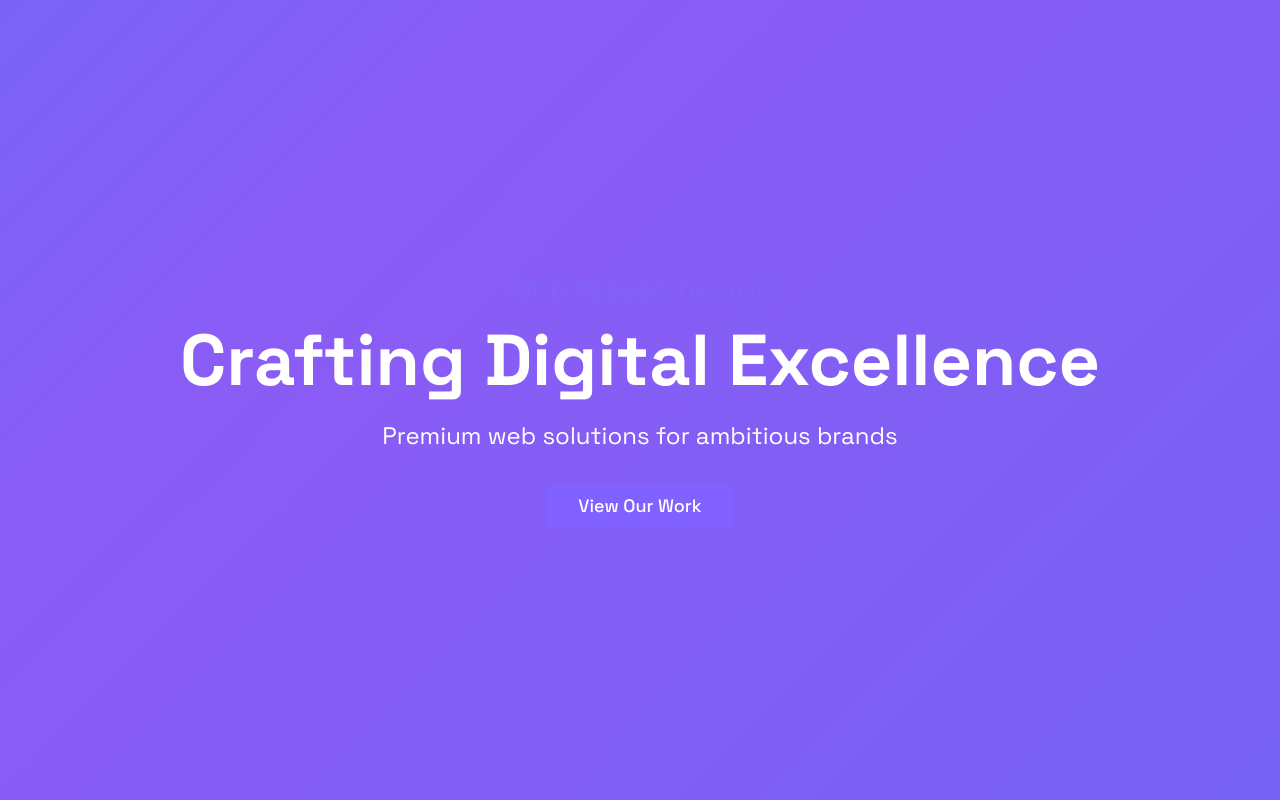
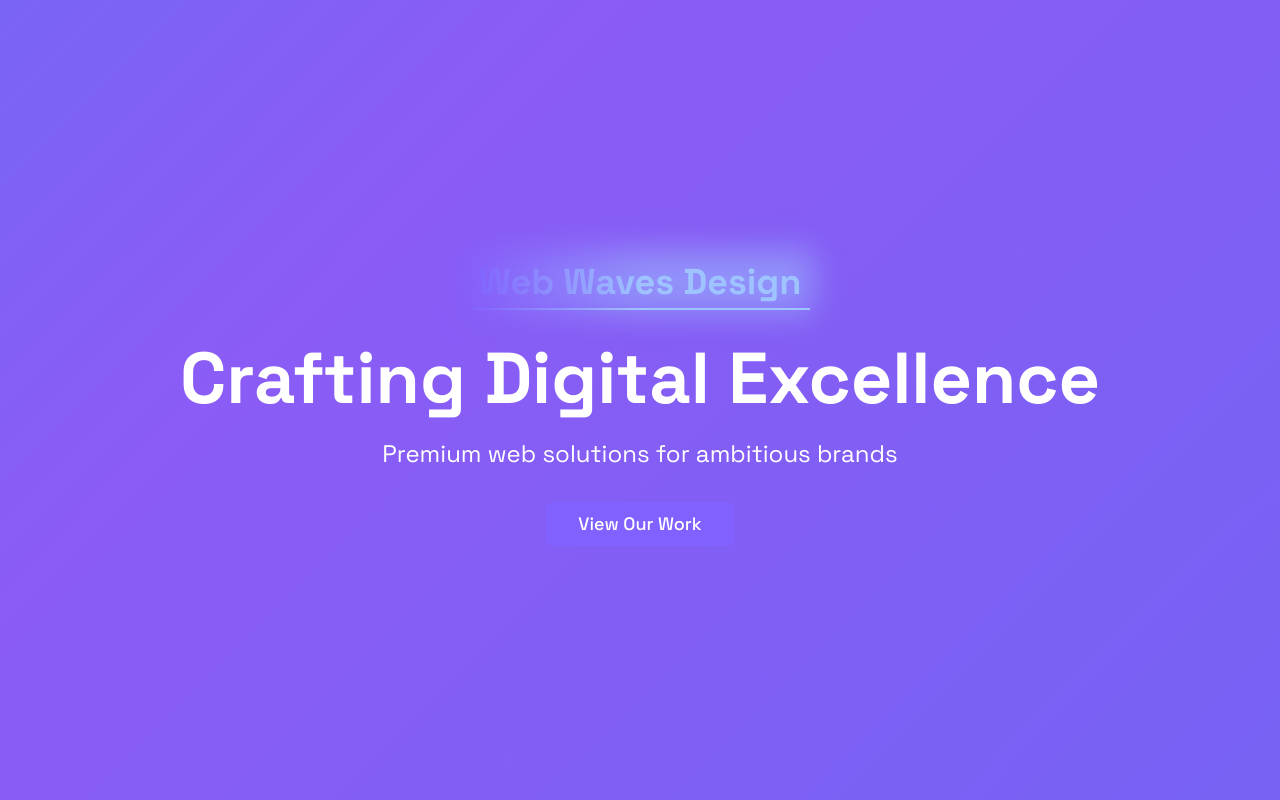
Before and after one commit to abdiomar633/ready-website-, a React (Vite) app: page / in a window 1280 px wide. Shown: the top 800 px of the page. Built offline with nearby package versions, Linux system fonts and the light colour scheme.

Commit message:
Add logo and styles
Implement a logo and associated styles for the project to enhance visual branding.
[skip gpt_engineer]

```diff
--- a/src/pages/Index.tsx
+++ b/src/pages/Index.tsx
@@ -3,7 +3,7 @@ import { Calendar } from "@/components/ui/calendar";
 import { Button } from "@/components/ui/button";
 import { useToast } from "@/components/ui/use-toast";
 import { motion } from "framer-motion";
-import { ChevronRight, ChevronLeft, ExternalLink } from "lucide-react";
+import { ChevronRight, ChevronLeft, ExternalLink, Wave } from "lucide-react";
 
 const Index = () => {
   const [date, setDate] = useState<Date | undefined>(new Date());
@@ -67,13 +67,35 @@ const Index = () => {
       {/* Hero Section */}
       <section className="gradient-bg h-screen flex items-center justify-center px-4 text-center">
         <div>
-          <motion.h2
+          <motion.div
             initial={{ opacity: 0, y: 20 }}
             animate={{ opacity: 1, y: 0 }}
-            className="text-2xl md:text-3xl mb-4 text-primary"
+            className="mb-8 relative"
           >
-            Web Waves Design
-          </motion.h2>
+            <div className="relative inline-block">
+              <motion.div
+                className="absolute -inset-1 bg-gradient-to-r from-primary via-secondary to-accent opacity-75 blur-lg"
+                animate={{
+                  scale: [1, 1.1, 1],
+                  opacity: [0.5, 0.8, 0.5]
+                }}
+                transition={{
+                  duration: 3,
+                  repeat: Infinity,
+                  repeatType: "reverse"
+                }}
+              />
+              <h2 className="relative text-3xl md:text-4xl font-bold bg-clip-text text-transparent bg-gradient-to-r from-primary via-secondary to-accent p-2">
+                Web Waves Design
+                <motion.div
+                  className="absolute bottom-0 left-0 w-full h-0.5 bg-gradient-to-r from-primary via-secondary to-accent"
+                  initial={{ width: "0%" }}
+                  animate={{ width: "100%" }}
+                  transition={{ duration: 1, delay: 0.5 }}
+                />
+              </h2>
+            </div>
+          </motion.div>
           <motion.h1
             initial={{ opacity: 0, y: 20 }}
             animate={{ opacity: 1, y: 0 }}
```
